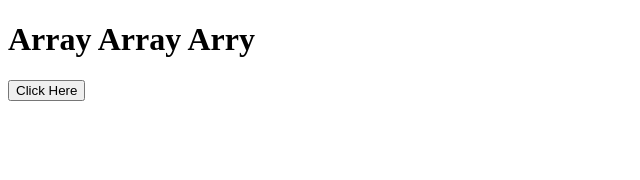
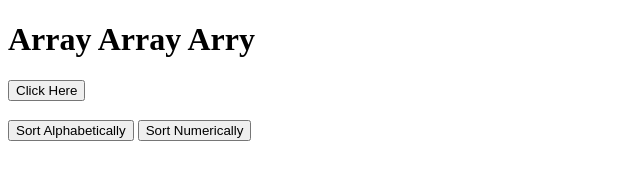
Before and after one commit to ncdas/prapro, a plain HTML site: page Array/array.html in a window 1280 px wide. Shown: the whole page, without its empty margins (0-640 px from the left). Drawn offline with Linux system fonts and the light colour scheme.

Commit message:
sorting array numbers Numerically and Alphabetically

```diff
--- a/Array/array.html
+++ b/Array/array.html
@@ -10,6 +10,9 @@
     <h1>Array Array Arry</h1>
     <button onclick="myFunction()">Click Here</button>
     <h3 id="Lemon"></h3>
+    <button onclick ="myFunction1()">Sort Alphabetically</button>
+    <button onclick ="myFunction2()">Sort Numerically</button>
+    <p id="sorting"></p>
     <script src="array.js"></script>
 </body>
 </html>
--- a/Array/array.js
+++ b/Array/array.js
@@ -24,3 +24,15 @@ let frtLen = fruits.length;
         fruits[fruits.length] = "lemon";
         document.getElementById("Lemon").innerHTML = fruits;
     }
+const num = [40, 100, 1, 5, 25, 10];
+
+// sort alphabetically
+    function myFunction1() {
+        num.sort();
+        document.getElementById("sorting").innerHTML = num;
+    }
+// sort numerically
+    function myFunction2(){
+        num.sort(function(a , b) {return (a-b)});
+        document.getElementById("sorting").innerHTML = num;
+    }
```
